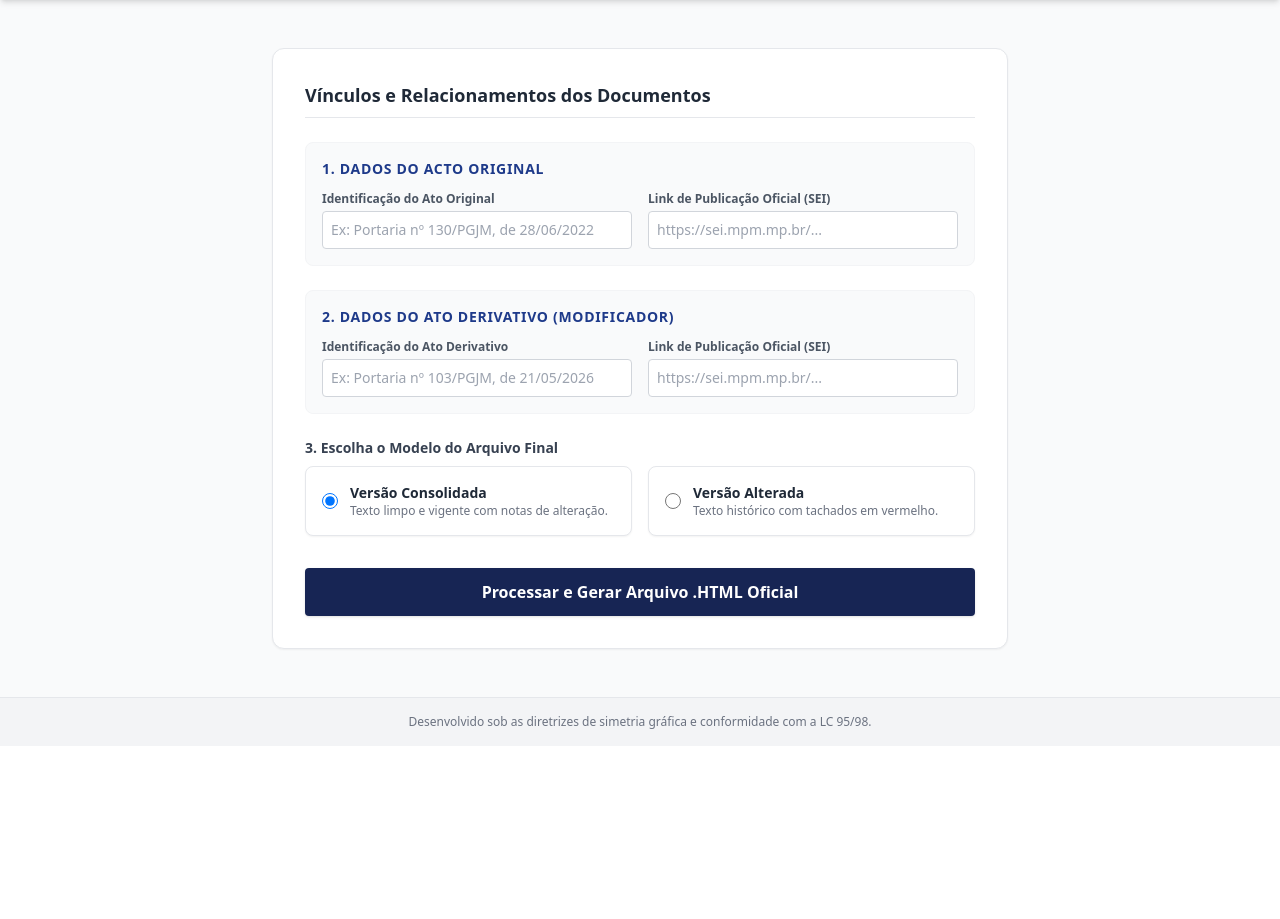
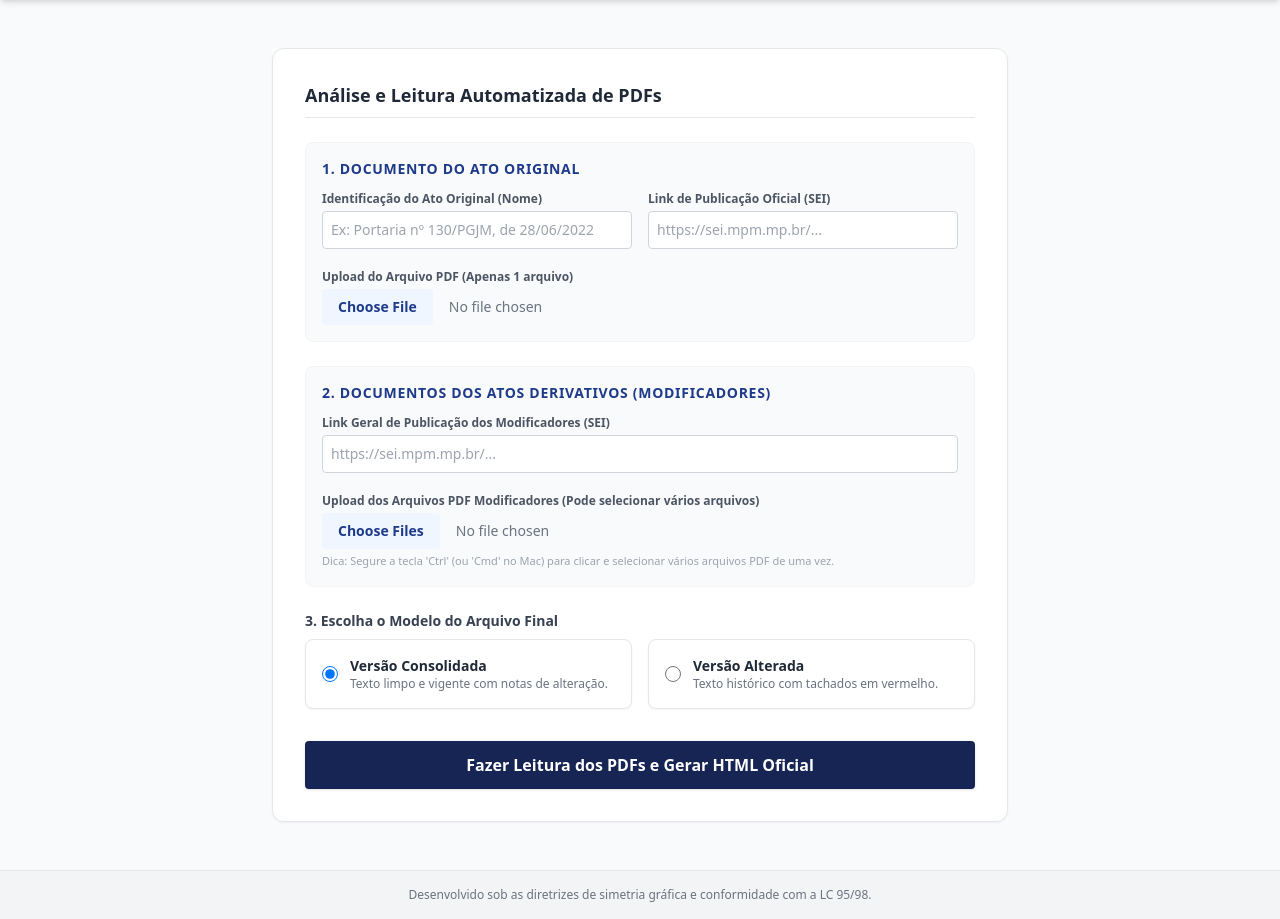
Before and after one commit to lafapereira80/gerador-legislativo, a Flask app: page / in a window 1280 px wide. Shown: the part 96-1015 px from the top of the page. Before the commit the page ends 825 px from the top, so only its background shows below. Run offline with Flask 3, Linux system fonts and the light colour scheme; some libraries are stand-ins or nearby versions.

Commit message:
Update form fields and button text in index.html

```diff
--- a/templates/index.html
+++ b/templates/index.html
@@ -20,38 +20,43 @@
 
     <main class="max-w-3xl w-full mx-auto p-4 flex-grow my-8">
         <div class="bg-white rounded-xl shadow-sm border border-gray-200 p-6 md:p-8">
-            <h2 class="text-lg font-bold text-gray-800 mb-6 border-b pb-2">Vínculos e Relacionamentos dos Documentos</h2>
+            <h2 class="text-lg font-bold text-gray-800 mb-6 border-b pb-2">Análise e Leitura Automatizada de PDFs</h2>
 
-            <form method="POST" class="space-y-6">
+            <form method="POST" enctype="multipart/form-data" class="space-y-6">
+
                 <div class="space-y-3 bg-gray-50 p-4 rounded-lg border border-gray-100">
-                    <h3 class="text-sm font-bold text-blue-900 uppercase tracking-wider">1. Dados do Acto Original</h3>
+                    <h3 class="text-sm font-bold text-blue-900 uppercase tracking-wider">1. Documento do Ato Original</h3>
                     <div class="grid grid-cols-1 md:grid-cols-2 gap-4">
                         <div>
-                            <label class="block text-xs font-semibold text-gray-600 mb-1">Identificação do Ato Original</label>
-                            <input type="text" name="ato_original" placeholder="Ex: Portaria nº 130/PGJM, de 28/06/2022" required
-                                   class="w-full rounded border-gray-300 p-2 text-sm border focus:outline-blue-900">
+                            <label class="block text-xs font-semibold text-gray-600 mb-1">Identificação do Ato Original (Nome)</label>
+                            <input type="text" name="ato_original_nome" placeholder="Ex: Portaria nº 130/PGJM, de 28/06/2022" required
+                                   class="w-full rounded border-gray-300 p-2 text-sm border focus:outline-blue-900 bg-white">
                         </div>
                         <div>
                             <label class="block text-xs font-semibold text-gray-600 mb-1">Link de Publicação Oficial (SEI)</label>
                             <input type="url" name="link_original" placeholder="https://sei.mpm.mp.br/..." required
-                                   class="w-full rounded border-gray-300 p-2 text-sm border focus:outline-blue-900">
+                                   class="w-full rounded border-gray-300 p-2 text-sm border focus:outline-blue-900 bg-white">
                         </div>
+                    </div>
+                    <div class="pt-2">
+                        <label class="block text-xs font-semibold text-gray-600 mb-1">Upload do Arquivo PDF (Apenas 1 arquivo)</label>
+                        <input type="file" name="pdf_original" accept=".pdf" required
+                               class="w-full text-sm text-gray-500 file:mr-4 file:py-2 file:px-4 file:rounded file:border-0 file:text-sm file:font-semibold file:bg-blue-50 file:text-blue-900 hover:file:bg-blue-100 cursor-pointer">
                     </div>
                 </div>
 
                 <div class="space-y-3 bg-gray-50 p-4 rounded-lg border border-gray-100">
-                    <h3 class="text-sm font-bold text-blue-900 uppercase tracking-wider">2. Dados do Ato Derivativo (Modificador)</h3>
-                    <div class="grid grid-cols-1 md:grid-cols-2 gap-4">
-                        <div>
-                            <label class="block text-xs font-semibold text-gray-600 mb-1">Identificação do Ato Derivativo</label>
-                            <input type="text" name="ato_derivativo" placeholder="Ex: Portaria nº 103/PGJM, de 21/05/2026" required
-                                   class="w-full rounded border-gray-300 p-2 text-sm border focus:outline-blue-900">
-                        </div>
-                        <div>
-                            <label class="block text-xs font-semibold text-gray-600 mb-1">Link de Publicação Oficial (SEI)</label>
-                            <input type="url" name="link_derivativo" placeholder="https://sei.mpm.mp.br/..." required
-                                   class="w-full rounded border-gray-300 p-2 text-sm border focus:outline-blue-900">
-                        </div>
+                    <h3 class="text-sm font-bold text-blue-900 uppercase tracking-wider">2. Documentos dos Atos Derivativos (Modificadores)</h3>
+                    <div>
+                        <label class="block text-xs font-semibold text-gray-600 mb-1">Link Geral de Publicação dos Modificadores (SEI)</label>
+                        <input type="url" name="link_derivativo" placeholder="https://sei.mpm.mp.br/..." required
+                               class="w-full rounded border-gray-300 p-2 text-sm border focus:outline-blue-900 bg-white">
+                    </div>
+                    <div class="pt-2">
+                        <label class="block text-xs font-semibold text-gray-600 mb-1">Upload dos Arquivos PDF Modificadores (Pode selecionar vários arquivos)</label>
+                        <input type="file" name="pdfs_derivativos" accept=".pdf" multiple required
+                               class="w-full text-sm text-gray-500 file:mr-4 file:py-2 file:px-4 file:rounded file:border-0 file:text-sm file:font-semibold file:bg-blue-50 file:text-blue-900 hover:file:bg-blue-100 cursor-pointer">
+                        <p class="text-[11px] text-gray-400 mt-1">Dica: Segure a tecla 'Ctrl' (ou 'Cmd' no Mac) para clicar e selecionar vários arquivos PDF de uma vez.</p>
                     </div>
                 </div>
 
@@ -77,7 +82,7 @@
 
                 <div class="pt-2">
                     <button type="submit" class="w-full bg-blue-950 hover:bg-blue-900 text-white font-bold py-3 px-4 rounded shadow transition duration-150">
-                        Processar e Gerar Arquivo .HTML Oficial
+                        Fazer Leitura dos PDFs e Gerar HTML Oficial
                     </button>
                 </div>
             </form>
```
